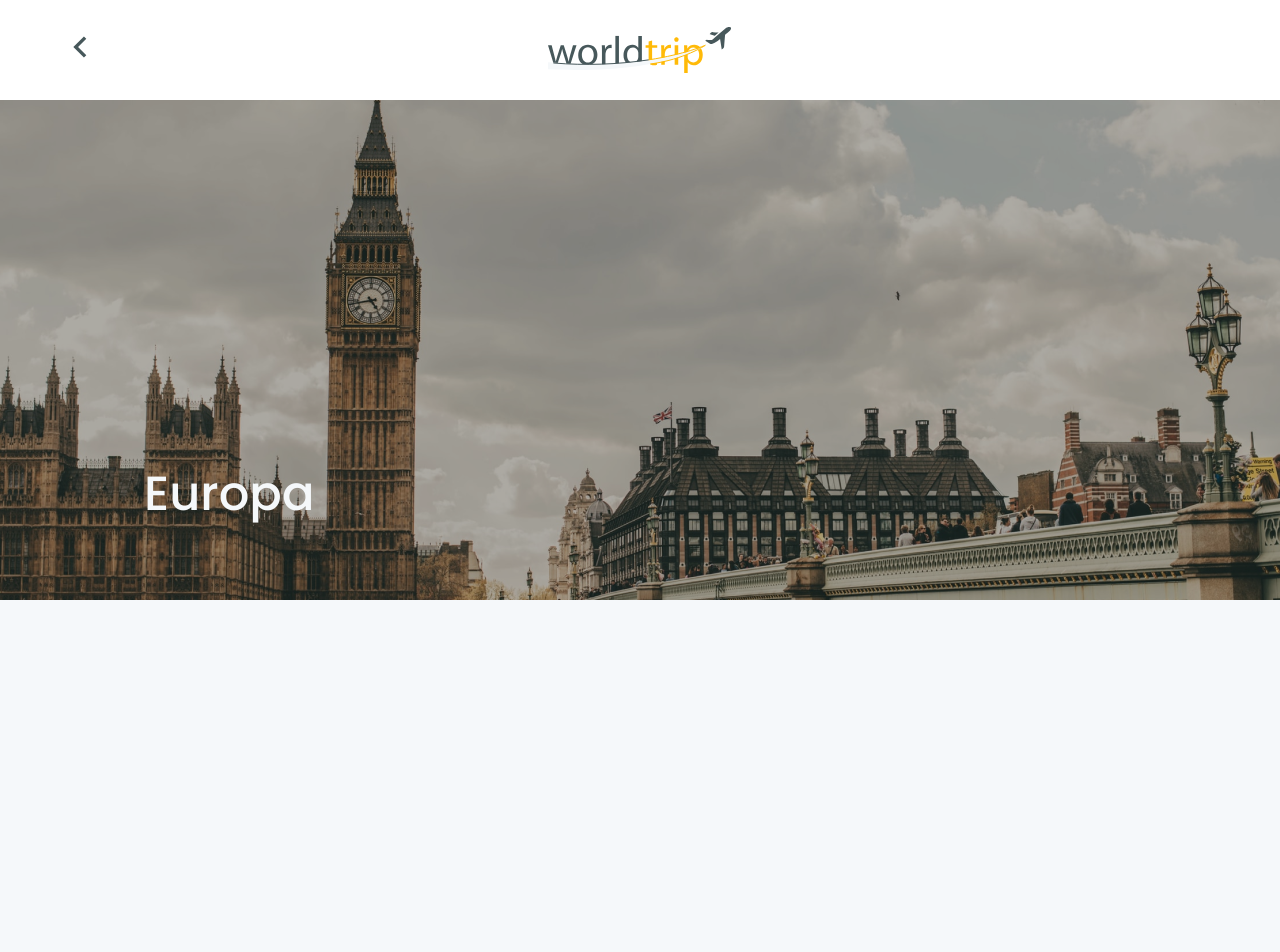
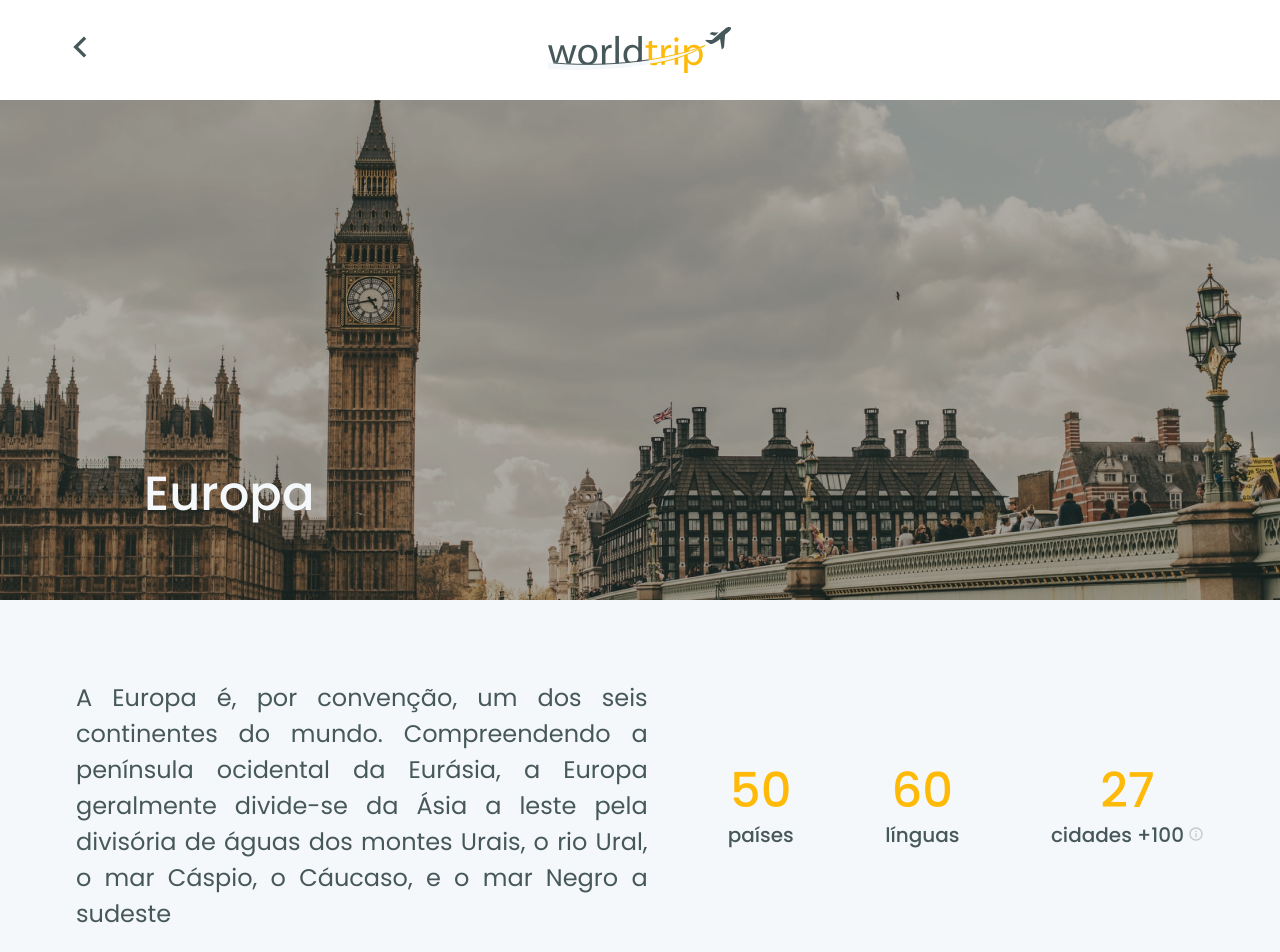
Before and after one commit to luisdasilvahenrique/WorldTrip, a Next.js app: page /continent in a window 1280 px wide. Shown: the top 952 px of the page. Before the commit the page ends 800 px from the top, so only its background shows below. Built offline with nearby package versions, Linux system fonts and the light colour scheme.

Commit message:
component: Infos

```diff
--- /dev/null
+++ b/src/components/Content/Infos.tsx
@@ -0,0 +1,50 @@
+import { Flex, Heading, Icon, Popover, PopoverArrow, PopoverBody, PopoverCloseButton, PopoverContent, PopoverTrigger, Text } from "@chakra-ui/react";
+import { RiInformationLine } from "react-icons/ri";
+
+export default function Infos(){
+    return(
+        <Flex alignItems="center" justifyContent="space-between">
+    <Flex direction="column" justify="center" align={["flex-start","flex-start", "center"]}>
+        <Heading fontSize={["2xl","5xl"]} color="yellow.400" fontWeight="500">
+            50
+        </Heading>
+        <Text fontWeight="500" fontSize={["md", "xl"]} color="gray.700">
+          países
+        </Text>
+      </Flex>
+
+      <Flex direction="column" justify="center" align={["flex-start","flex-start", "center"]}>
+        <Heading fontSize={["2xl","5xl"]} color="yellow.400" fontWeight="500">
+            60
+        </Heading>
+        <Text fontWeight="500" fontSize={["md", "xl"]} color="gray.700">
+          línguas
+        </Text>
+      </Flex>
+
+      <Flex direction="column" justify="center" align={["flex-start","flex-start", "center"]}>
+        <Heading fontSize={["2xl","5xl"]} color="yellow.400" fontWeight="500">
+        27
+        </Heading>
+        <Text fontWeight="500" fontSize={["md", "xl"]} color="gray.700">
+          cidades +100
+
+          <Popover>
+            <PopoverTrigger>
+              <span>
+                <Icon cursor="pointer" as={RiInformationLine} ml="1" color="gray.400" w={["10px","16px"]} h={["10px","16px"]}/>
+              </span>
+            </PopoverTrigger>
+            <PopoverContent bg="gray.700" color="yellow.400">
+              <PopoverArrow bg="gray.700"/>
+              <PopoverCloseButton/>
+              <PopoverBody fontWeight="400" fontSize="lg"> Paris, Europa, Chile, Canada</PopoverBody>
+            </PopoverContent>
+          </Popover>
+
+        </Text>
+      </Flex>
+
+    </Flex>
+    );
+}
--- a/src/components/Content/index.tsx
+++ b/src/components/Content/index.tsx
@@ -1,17 +1,27 @@
 import { Grid, Text } from "@chakra-ui/react";
+import Infos from "./Infos";
 // import Infos from "./Infos";
 
 export default function Content() {
   return (
-    <Grid templateColumns={["1fr","1fr","1fr 1fr", "1.2fr 1fr"]} gap={[5, 10, 16, 20]} my={["8", "20"]}>
+    <Grid
+      templateColumns={["1fr", "1fr", "1fr 1fr", "1.2fr 1fr"]}
+      gap={[5, 10, 16, 20]}
+      my={["8", "20"]}
+    >
       <Text
         fontSize={["lg", "xl", "xl", "2xl"]}
         color="gray.700"
         textAlign="justify"
       >
-      {/* Descrição do continente */}
+        A Europa é, por convenção, um dos seis continentes do mundo.
+        Compreendendo a península ocidental da Eurásia, a Europa geralmente
+        divide-se da Ásia a leste pela divisória de águas dos montes Urais, o
+        rio Ural, o mar Cáspio, o Cáucaso, e o mar Negro a sudeste
       </Text>
-      {/* Informação do continente */}
+
+      <Infos />
+
     </Grid>
-  )
+  );
 }
```
